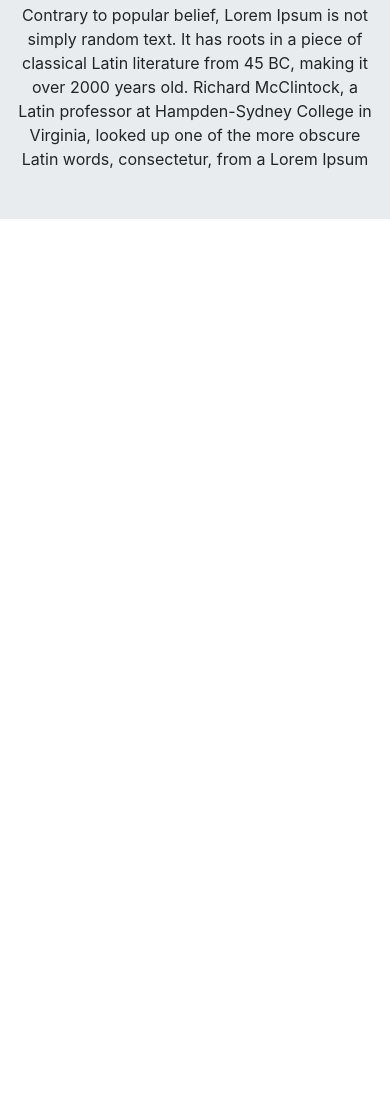
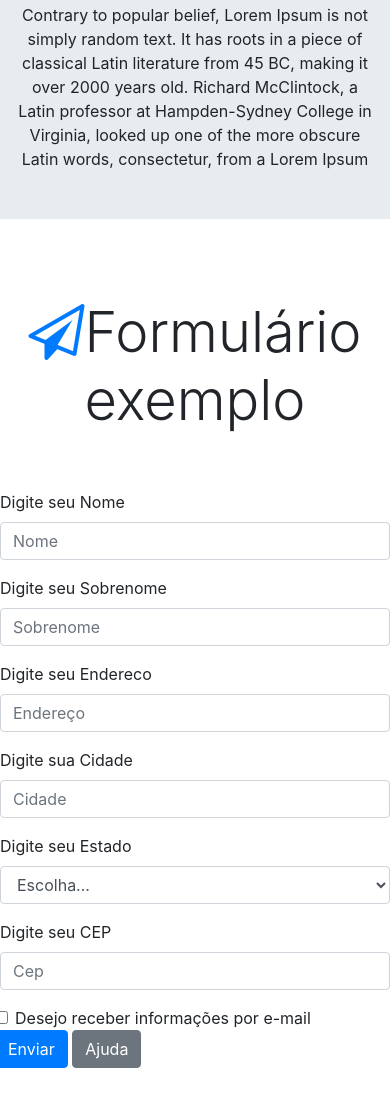
Before and after one commit to AlanGustav0/Frontend, a website: page site_exemplo/index.html in a window 390 px wide. Shown: the part 4995-6102 px from the top of the page. Before the commit the page ends 5246 px from the top, so only its background shows below. Drawn offline with nearby package versions, Linux system fonts and the light colour scheme; files that its build step writes are made by us from their sources; grey boxes are pictures that could not be loaded.

Commit message:
Formulario exemplo

```diff
--- a/site_exemplo/index.html
+++ b/site_exemplo/index.html
@@ -368,8 +368,96 @@
           </div>
         </div>
 
+      </div>
 
+      <div class="conainer">
+        <div class="row">
 
+          <div class="col-12 text-center my-5">
+
+            <h1 class="display-4"><i class="fa fa-paper-plane-o text-primary" aria-hidden="true"></i>Formulário exemplo</h1>
+          </div>
+
+        </div>
+
+        <div class="row justify-content-center mb-5">
+
+          <dvic class="col-sm-12 col-md-10 col-lg-8">
+            <form>
+              <div class="form-row">
+                <div class="form-group col-sm-6">
+
+                  <label for="inputNome">Digite seu Nome</label>
+                  <input type="text" class="form-control" id="inputNome" placeholder="Nome">
+
+                </div>
+
+                <div class="form-group col-sm-6">
+
+                  <label for="inputSobreNome">Digite seu Sobrenome</label>
+                  <input type="text" class="form-control" id="inputSobreNome" placeholder="Sobrenome">
+
+                </div>
+              </div>
+
+              <div class="form-row">
+
+                <div class="form-group col-sm-12">
+
+                  <label for="inputEndereco">Digite seu Endereco</label>
+                  <input type="text" class="form-control" id="inputEndereco" placeholder="Endereço">
+
+                </div>
+              </div>
+
+              <div class="form-row">
+
+                <div class="form-group col-sm-6">
+
+                  <label for="inputCid">Digite sua Cidade</label>
+                  <input type="text" class="form-control" id="inputCid" placeholder="Cidade">
+
+                </div>
+
+                <div class="form-group col-sm-3">
+
+                  <label for="inputEst">Digite seu Estado</label>
+                    <select id="inputEst" class="form-control">
+                      <option selected>Escolha...</option>
+                        <option>...</option>
+                        <option>...</option>
+                        <option>...</option>
+                    </select>
+
+                </div>
+
+                <div class="form-group col-sm-3">
+                  <label for="inputCep">Digite seu CEP</label>
+                  <input type="text" class="form-control" id="inputCep" placeholder="Cep ">
+
+                </div
+
+              </div>
+
+              <div class="form-row">
+
+                <div class="form-group col-sm-12">
+
+                  <div class="form-check">
+                    <label class="form-check-label">
+                      <input class="form-check-input" type="checkbox">Desejo receber informações por e-mail
+                    </label>
+                  </div>
+
+                  <button type="submit" class="btn btn-primary">Enviar</button>
+                  <a tabindex="0" class="btn btn-secondary al-2" role="button" data-toggle="popover" data-placement="right" data-trigger="focus" title="Ajuda" data-content="Texto de teste">Ajuda</a>
+                </div>
+              </div>
+
+            </form>
+          </div>
+
+        </div>
       </div>
 
     <!-- Modal -->
@@ -420,6 +508,13 @@
     <script src="node_modules/popper.js/dist/umd/popper.js"></script>
     <script src="node_modules/bootstrap/dist/js/bootstrap.js"></script>
 
+    <script>
+      $(function(){
+        $('[data-toggle="popover"]').popover()
+      })
+
+    </script>
+
 
   </body>
 </html>
```
